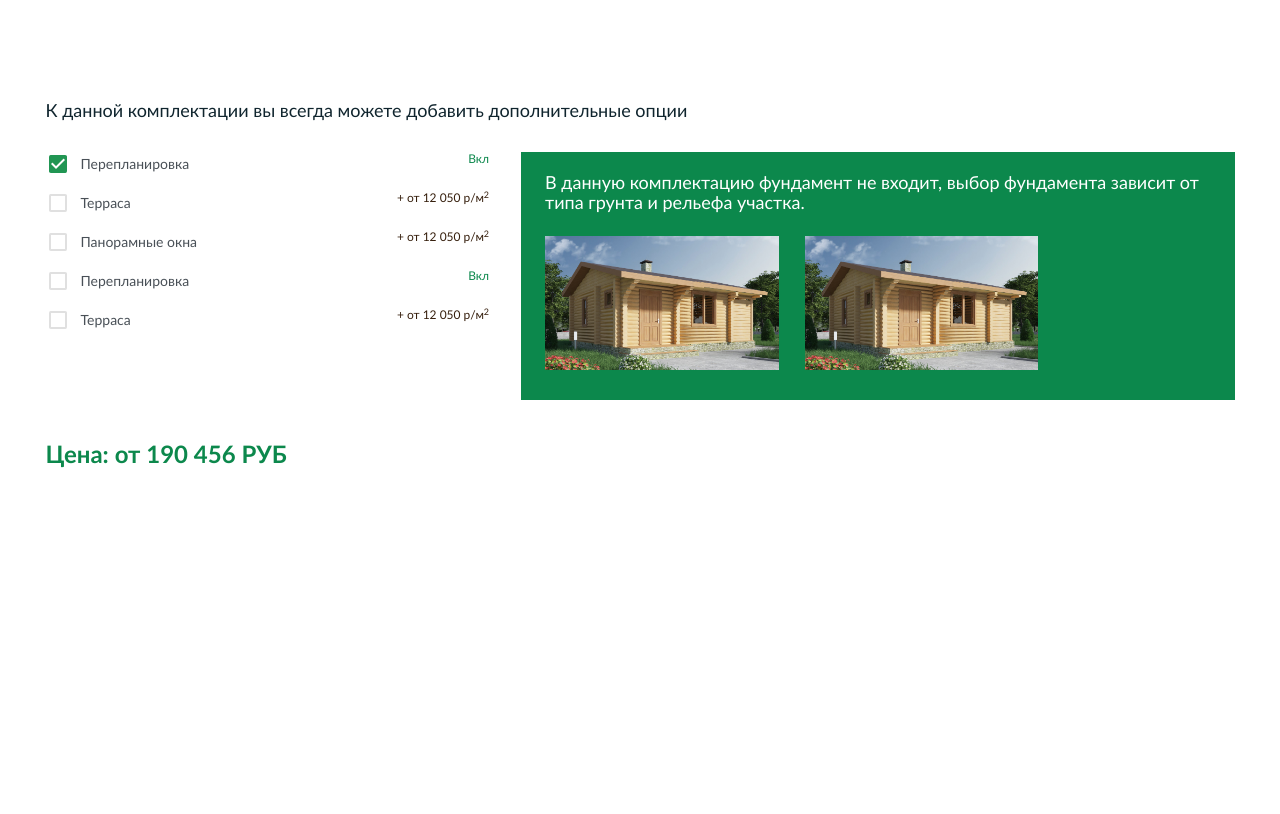
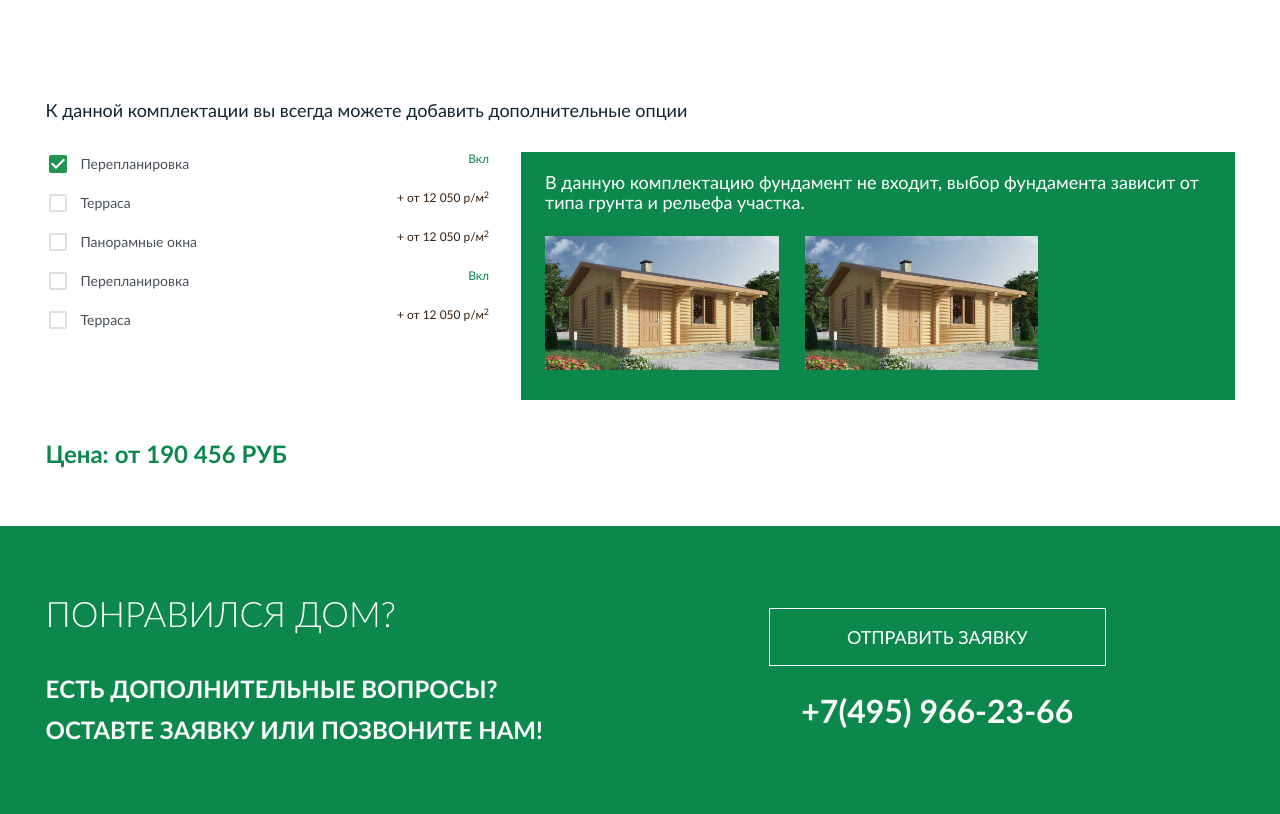
Before and after one commit to Shemchuk/wooden-houses, a website: page houses.html in a window 1280 px wide. Shown: the part 2297-3111 px from the top of the page. Before the commit the page ends 2823 px from the top, so only its background shows below. Drawn offline with Linux system fonts and the light colour scheme.

Commit message:
feat: add send-request section

```diff
--- a/assets/scss/styles.scss
+++ b/assets/scss/styles.scss
@@ -101,11 +101,6 @@
 // house description at the up right corner
 .description-column {
   padding: 20px 0 20px 32px;
-
-  @media (max-width: $mobile) {
-    width: 100%;
-    padding-left: 0;
-  }
 
   .block-title {
     display: flex;
@@ -824,3 +819,113 @@
     }
   }
 }
+
+.section__send-request {
+  display: flex;
+  width: 100%;
+  margin: 0 auto;
+  padding: 0 32px;
+  background-color: $color_gr;
+
+  @media (max-width: $mobile) {
+    padding: 0 16px;
+  }
+
+  .section__wrapper {
+    display: flex;
+    width: 100%;;
+    max-width: $desktop-content;
+    margin: 64px auto;
+    color: #FCFCFC;
+
+    @media (max-width: 1024px) {
+      flex-direction: column;
+    }
+  }
+
+  .request-description-column {
+    display: flex;
+    flex-direction: column;
+    flex: 1 1 50%;
+
+    @media (max-width: 1024px) {
+      flex: 1 1 auto;
+      justify-content: center;
+      margin-bottom: 32px;;
+
+      span.request-title,  span.request-text {
+        text-align: center;
+      }
+    }
+
+    span.request-title {
+      @include fontLatoLight;
+      font-size: 35px;
+      line-height: 46px;
+      text-transform: uppercase;
+      margin-bottom: 32px;
+
+      @media (max-width: $mobile) {
+        font-size: 24px;
+        line-height: 36px;
+      }
+    }
+
+    span.request-text {
+      display: flex;
+      flex-direction: column;
+
+      @include fontLatoBold;
+      font-size: 24px;
+      line-height: 41px;
+      // white-space: nowrap;
+      text-transform: uppercase;
+
+      @media (max-width: $mobile) {
+        font-size: 18px;
+        line-height: 32px;
+      }
+    }
+  }
+
+  .contacts-column {
+    display: flex;
+    justify-content: center;
+    align-items: center;
+    flex-direction: column;
+    flex: 1 1 50%;
+
+    &__button {
+      @include fontLatoRegular;
+      font-size: 18px;
+      line-height: 22px;
+      white-space: nowrap;
+      text-transform: uppercase;
+      text-decoration: unset;
+      color: white;
+
+      padding: 17px 77px;
+      margin-bottom: 24px;
+      border: 1px solid white;
+
+      @media (max-width: $mobile) {
+        padding: 17px 48px;
+      }
+    }
+
+    &__phone {
+      @include fontLatoBold;
+      font-size: 32px;
+      line-height: 41px;
+      white-space: nowrap;
+      text-decoration: unset;
+
+      color: #FCFCFC;
+
+      @media (max-width: $mobile) {
+        font-size: 24px;
+        line-height: 32px;
+      }
+    }
+  }
+}
--- a/houses.html
+++ b/houses.html
@@ -479,6 +479,24 @@
     </div>
   </section>
 
+  <section class="section__send-request">
+    <div class="section__wrapper">
+      <div class="request-description-column">
+        <span class="request-title">Понравился дом?</span>
+        <span class="request-text">
+          <span>Eсть дополнительные вопросы?</span>
+          <span>Оставте заявку или позвоните нам!</span>
+        </span>
+      </div>
+
+      <div class="contacts-column">
+        <a href="#" class="contacts-column__button">Отправить заявку</a>
+        <a href="tel:+74959662366" class="contacts-column__phone">+7(495) 966-23-66</a>
+      </div>
+    </div>
+
+  </section>
+
   <script src="./assets/js/jquery.min.js"></script>
   <script src="./assets/js/swiper.min.js"></script>
   <script src="./assets/js/main.js"></script>
```
Also changed, not shown: assets/css/styles.css, 1 other file.
